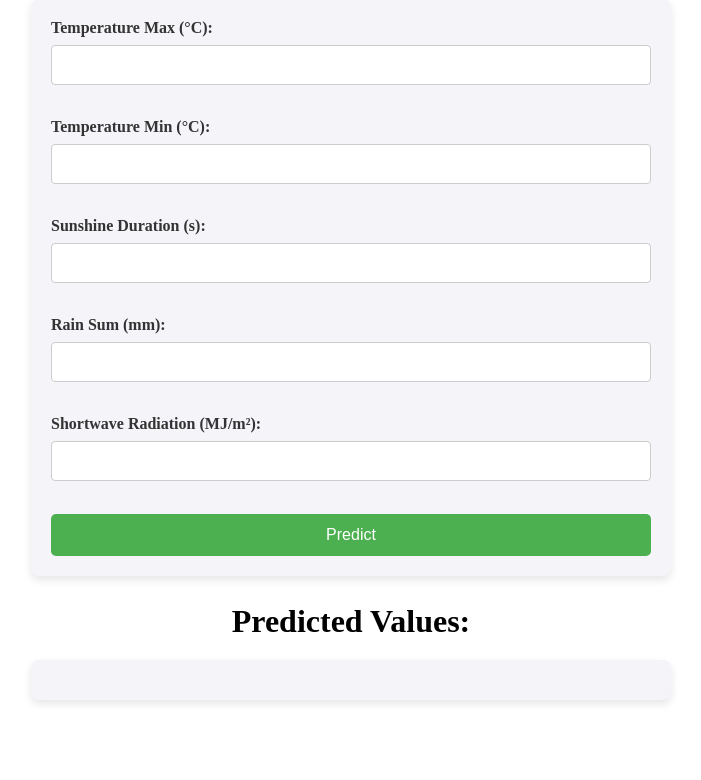
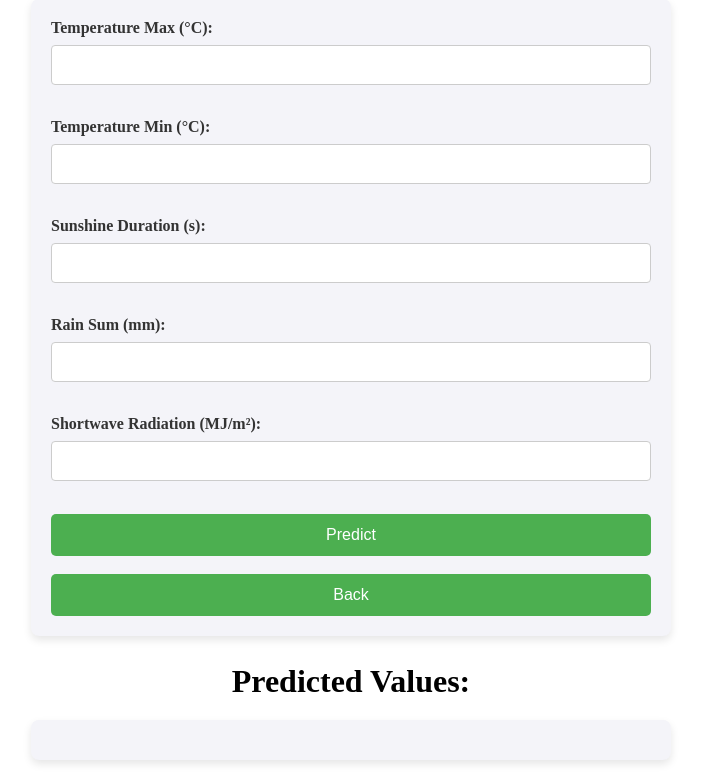
Before and after one commit to shamina-dev/Air-Vizion--frontend, a Flask app: page / in a window 1280 px wide. Shown: the part 79-859 px from the top of the page, without its empty margins (289-990 px from the left). Before the commit the page ends 783 px from the top, so only its background shows below. Run offline with Flask 3, Linux system fonts and the light colour scheme; parts of the project's set-up code (start-up, migrations or seed data) failed here and were passed over.

Commit message:
back button

```diff
--- a/Air_Vizion/templates/index.html
+++ b/Air_Vizion/templates/index.html
@@ -112,7 +112,9 @@
                 required
             /><br /><br />
 
-      <button type="button" onclick="predict()">Predict</button>
+            <button type="button" onclick="predict()">Predict</button
+            ><br /><br />
+            <button type="button" onclick="history.back()">Back</button>
         </form>
 
         <h2 id="title">Predicted Values:</h2>
@@ -121,9 +123,12 @@
         <script>
             async function predict() {
                 const formData = {
-          "temperature_2m_max (°C)": document.getElementById("temp_max").value,
-          "temperature_2m_min (°C)": document.getElementById("temp_min").value,
-          "sunshine_duration (s)": document.getElementById("sunshine").value,
+                    "temperature_2m_max (°C)":
+                        document.getElementById("temp_max").value,
+                    "temperature_2m_min (°C)":
+                        document.getElementById("temp_min").value,
+                    "sunshine_duration (s)":
+                        document.getElementById("sunshine").value,
                     "rain_sum (mm)": document.getElementById("rain").value,
                     "shortwave_radiation_sum (MJ/m²)":
                         document.getElementById("radiation").value,
@@ -136,11 +141,8 @@
                 });
 
                 const result = await response.json();
-        document.getElementById("prediction-result").innerText = JSON.stringify(
-          result,
-          null,
-          2
-        );
+                document.getElementById("prediction-result").innerText =
+                    JSON.stringify(result, null, 2);
             }
         </script>
     </body>
```
Lines whose indentation alone changed are shown as unchanged.
